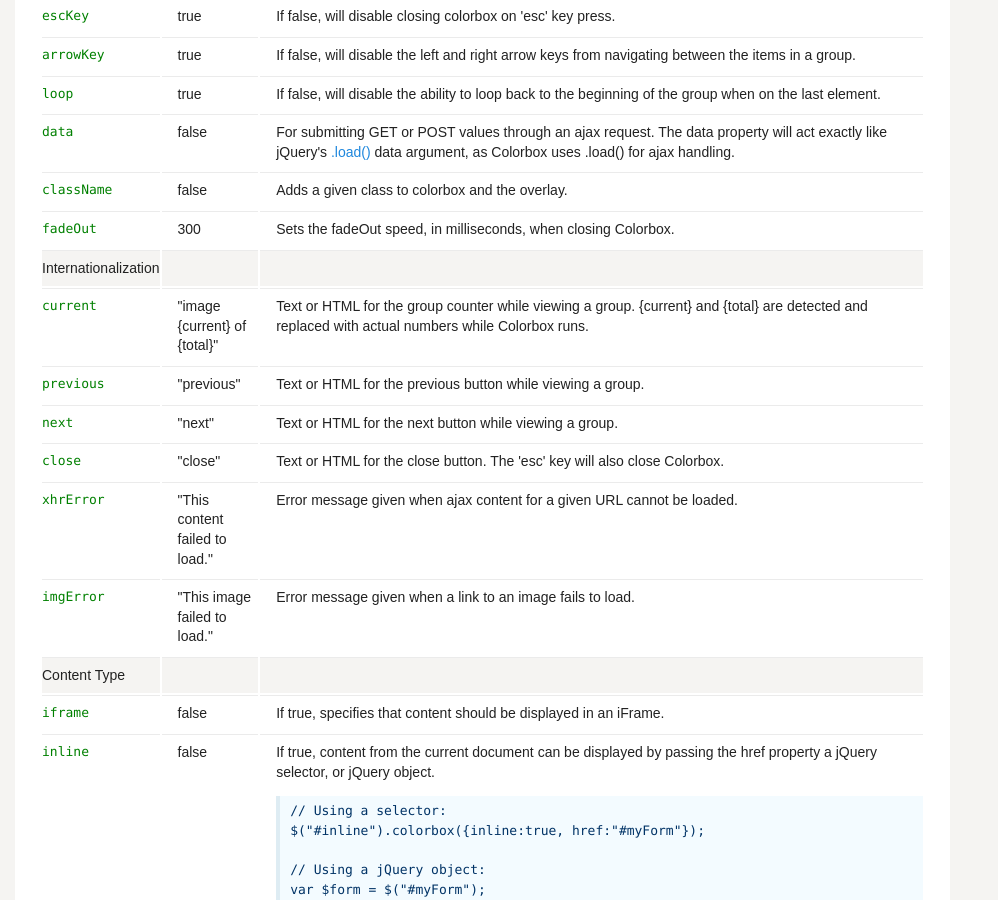
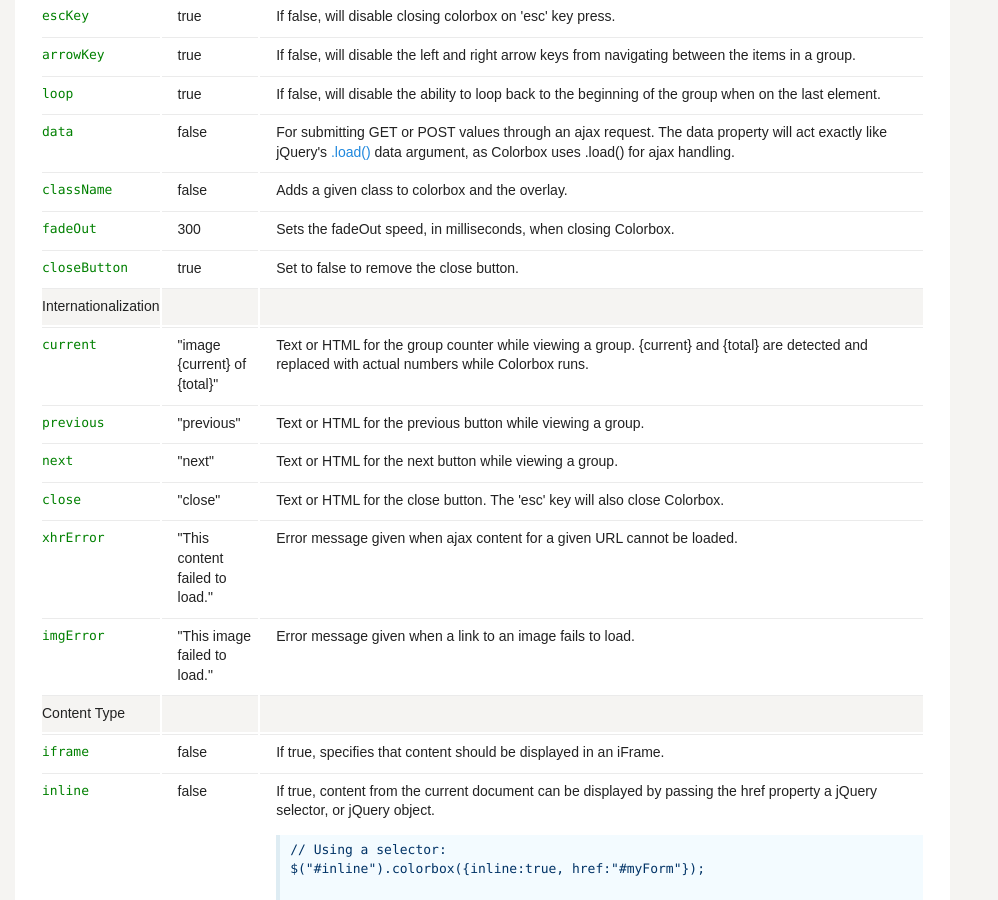
Before and after one commit to jackmoore/jackmoore.github.io, a Jekyll site: the page built from colorbox.md, in a window 1280 px wide and 900 px high, scrolled down 2108 px. Shown: the whole window, without its empty margins (0-998 px from the left). Built offline with Jekyll 4.4.1, drawn with Linux system fonts in a browser that asks for light colours; Markdown is read by kramdown in place of the engine named in the settings; comment, search, counter and statistics services are not loaded.

Commit message:
added option to colorbox's api

```diff
--- a/colorbox.md
+++ b/colorbox.md
@@ -176,6 +176,11 @@
     <td>fadeOut</td>
     <td>300</td>
     <td>Sets the fadeOut speed, in milliseconds, when closing Colorbox.</td>
+  </tr>
+  <tr id='setting-closeButton'>
+    <td>closeButton</td>
+    <td>true</td>
+    <td>Set to false to remove the close button.</td>
   </tr>
 
   <tr>
```
